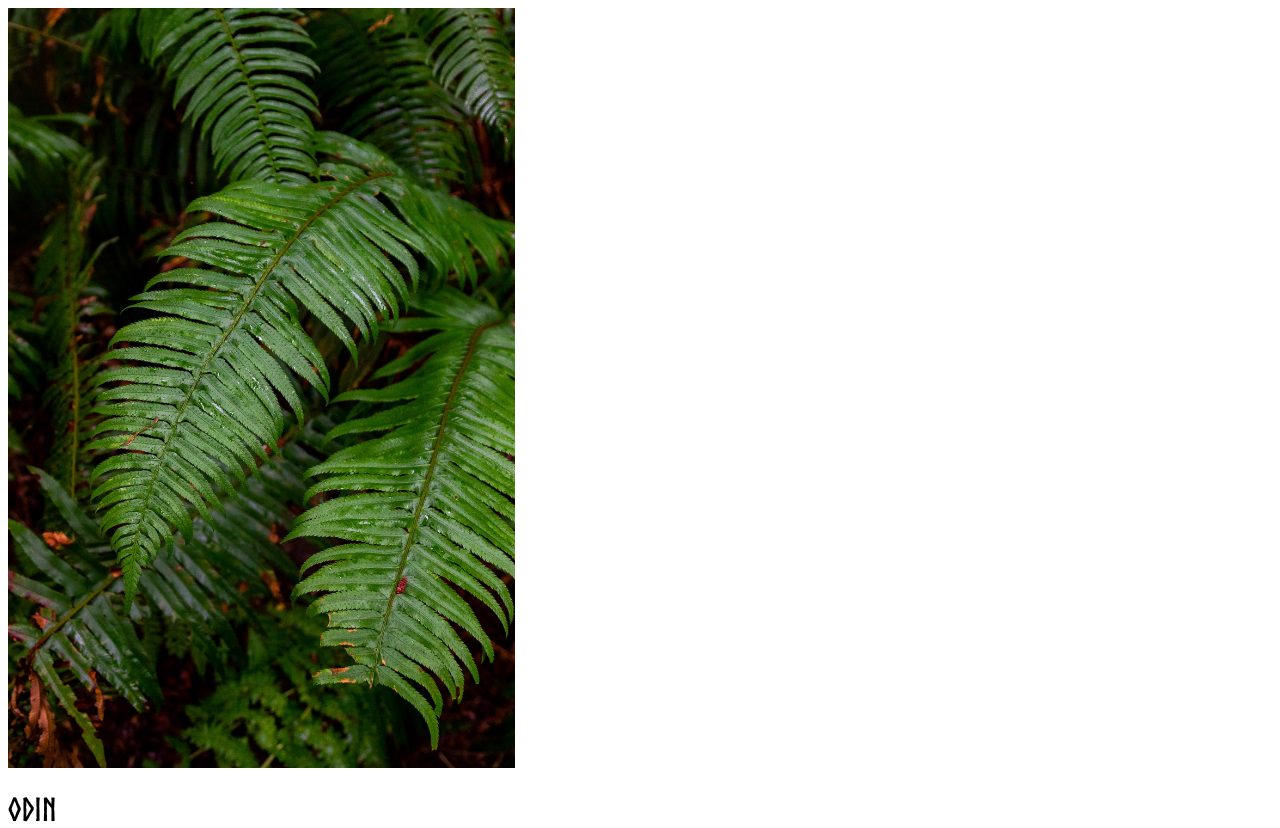
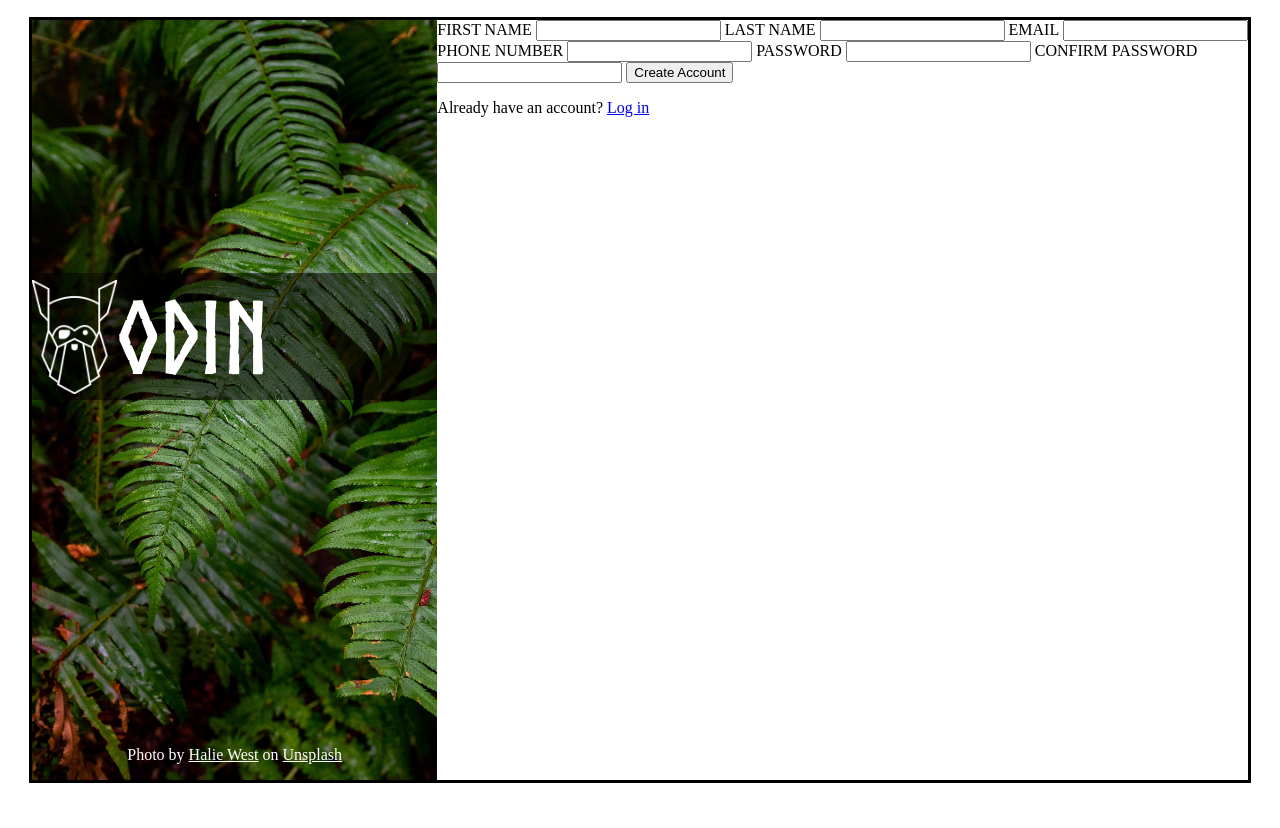
Before and after one commit to ErickAC12/Sign-up-Form, a plain HTML site: page index.html in a window 1280 px wide. Shown: the top 828 px of the page. After the commit the page ends 800 px from the top, so only its background shows below. Drawn offline with Linux system fonts and the light colour scheme.

Commit message:
Background image with logo

```diff
--- a/index.html
+++ b/index.html
@@ -10,11 +10,16 @@
 <body>
     <div id="container">
         <div id="img-container">
-            <img src="img/halie-west-25xggax4bSA-unsplash.jpg" alt="Leafs of a tree" id="leafs-img">
-            <h1 id="logo-text">Odin</h1>
-            <img src="img/odin-lined.png" alt="Odin logo">
-            <p>Photo by <a href="https://unsplash.com/@haliewestphoto?utm_source=unsplash&utm_medium=referral&utm_content=creditCopyText">Halie West</a> on <a href="https://unsplash.com/es/fotos/25xggax4bSA?utm_source=unsplash&utm_medium=referral&utm_content=creditCopyText">Unsplash</a>
-            </p>
+            <div id="background-wrap">
+                <div id="odin-wrap">
+                    <img src="img/odin-lined.png" alt="Odin logo" id="odin-logo">
+                    <h1 id="logo-text">Odin</h1>
+                </div>
+            </div>
+            <div id="credits">
+                <p>Photo by <a href="https://unsplash.com/@haliewestphoto?utm_source=unsplash&utm_medium=referral&utm_content=creditCopyText">Halie West</a> on <a href="https://unsplash.com/es/fotos/25xggax4bSA?utm_source=unsplash&utm_medium=referral&utm_content=creditCopyText">Unsplash</a>
+                </p>
+            </div>
         </div>
         <div id="form-container">
             <label for="first-name">FIRST NAME</label>
--- a/style.css
+++ b/style.css
@@ -2,11 +2,91 @@
     font-family: Norse-Bold;
     src: url(font/Norse-Bold.otf);
 }
-
-#logo-text{
-    font-family: Norse-Bold;
+body{
+    margin: 0;
+    padding: 0;
 }
 
-#leafs-img{
+#container {
+    top: 0;
+    bottom: 0;
+    left: 0;
+    right: 0;
+    position: absolute;
+    display: grid;
+    grid-template-columns: repeat(6, 1fr);
+    grid-template-rows: 1fr;
+    width: 95vw;
+    height: 95vh;
+    overflow: hidden;
+    margin: auto;
+    border: black 3px solid;
+}
+
+#img-container {
+    display: grid;
+    background-image: url(img/halie-west-25xggax4bSA-unsplash.jpg);
+    background-size: cover;
+    grid-template-columns: 1fr;
+    grid-template-rows: repeat(6, minmax(0, 1fr));
+    grid-column-start: 1;
+    grid-column-end: 3;
+    grid-row-start: 1;
     height: 95vh;
 }
+
+#form-container {
+    grid-column-start: 3;
+    grid-column-end: 7;
+    grid-row-start: 1;
+}
+
+#odin-wrap{
+    display: flex;
+    height: 90%;
+    align-self: center;
+    justify-content: center;
+}
+
+#background-wrap {
+    display: flex;
+    background-color: rgba(0, 0, 0, 0.5);
+    grid-row-start: 3;
+}
+
+#credits {
+    position: relative;
+    grid-row-start: 6;
+}
+
+#credits > p {
+    position: absolute;
+    color: white;
+    text-align: center;
+    bottom: 0;
+    left: 0;
+    right: 0;
+}
+
+#credits > p > a:link,
+#credits > p > a:visited,
+#credits > p > a:hover,
+#credits > p > a:active {
+    color: white;
+}
+
+#odin-logo {
+    height: 100%;
+}
+
+#logo-text {
+    font-family: Norse-Bold;
+    color: white;
+    font-size: 100px;
+    font-weight: 500;
+    align-self: center;
+}
+
+#leafs-img {
+    height: 95vh;
+}
```
